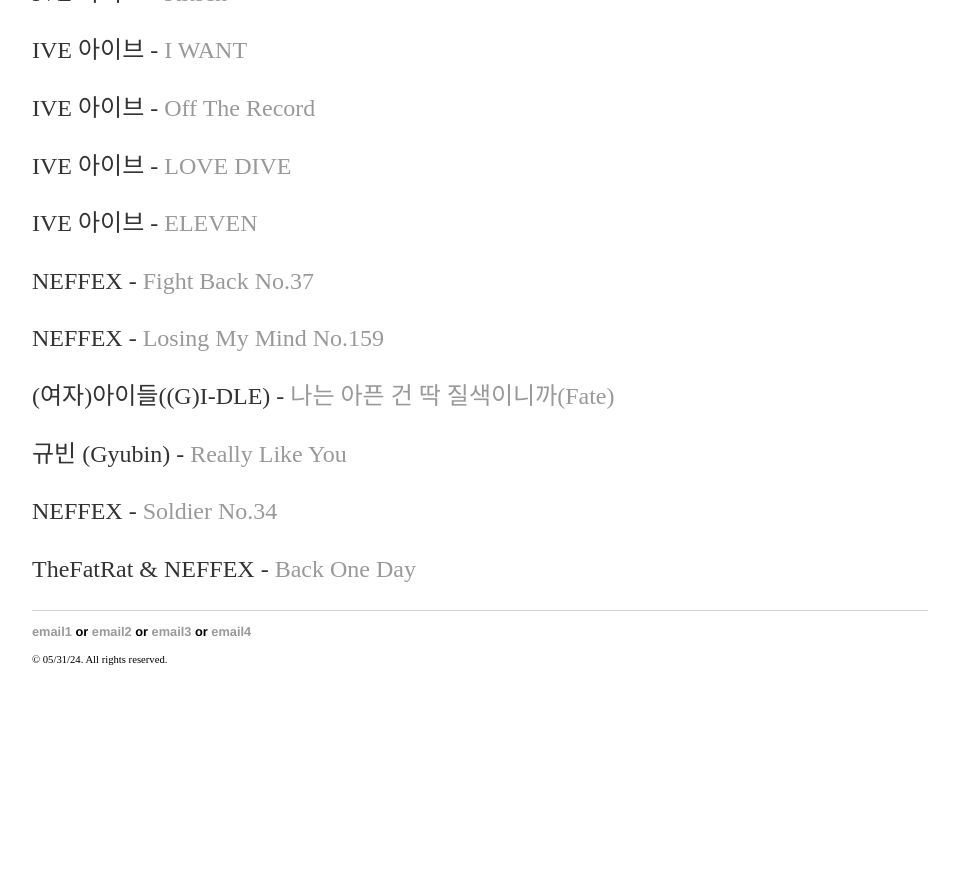
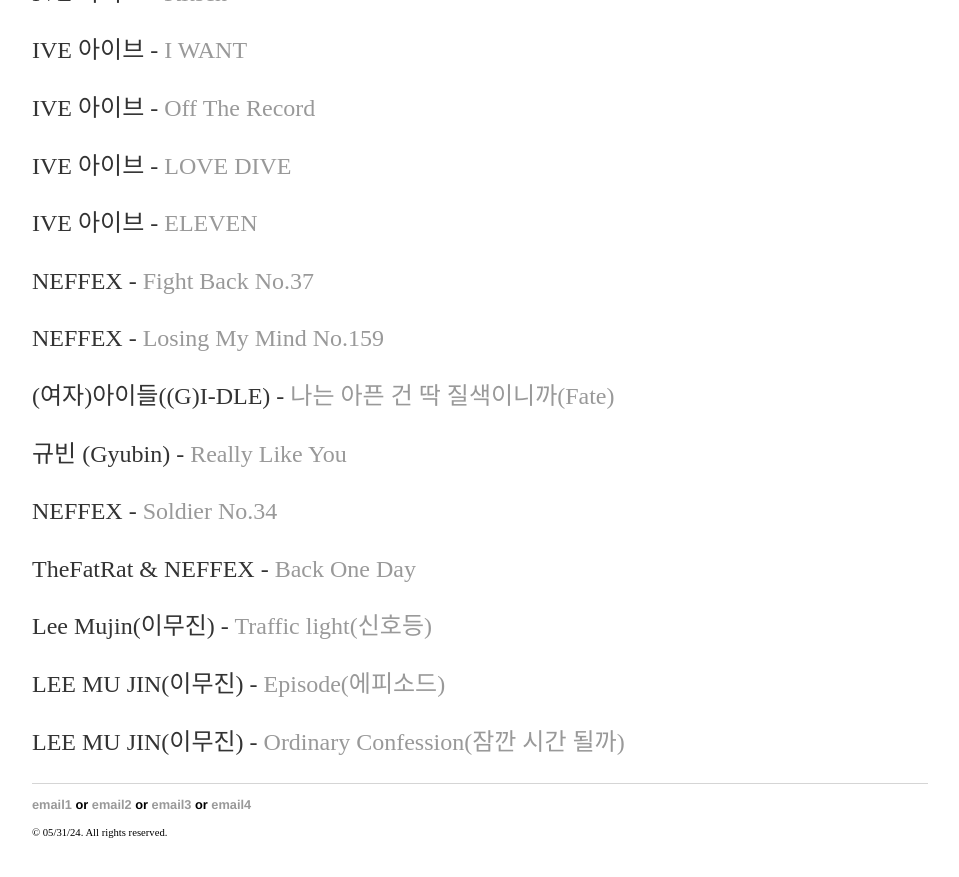
Before and after one commit to yjkweon24/yjkweon24.github.io, a Jekyll site: the page built from _posts/2018-10-23-songs-that-i-love.md, in a window 1280 px wide and 900 px high, scrolled down 29840 px. Shown: the top 877 px of the window, without its empty margins (160-1119 px from the left). Built offline with Jekyll 4.4.1, drawn with Linux system fonts in a browser that asks for light colours; before the commit the page ends 30567 px from its top, so only the background shows below that.

Commit message:
Update 2018-10-23-songs-that-i-love.md

```diff
--- a/_posts/2018-10-23-songs-that-i-love.md
+++ b/_posts/2018-10-23-songs-that-i-love.md
@@ -1048,3 +1048,9 @@
 NEFFEX - [Soldier No.34](https://youtu.be/Ccsh_-Cucl4?si=QOy5vnSExE99ep2q)
 
 TheFatRat & NEFFEX - [Back One Day](https://youtu.be/2QdPxdcMhFQ?si=edXw6FjtOus4DzwE)
+
+Lee Mujin(이무진) - [Traffic light(신호등)](https://youtu.be/SK6Sm2Ki9tI?si=CZn78uAA-wO6FhLl)
+
+LEE MU JIN(이무진) - [Episode(에피소드)](https://youtu.be/gH1rVdXUlpo?si=YOH-mVzNWm_L1XDm)
+
+LEE MU JIN(이무진) - [Ordinary Confession(잠깐 시간 될까)](https://youtu.be/aShjZO9sue0?si=cZmc2sMA1DIES5of)
```
